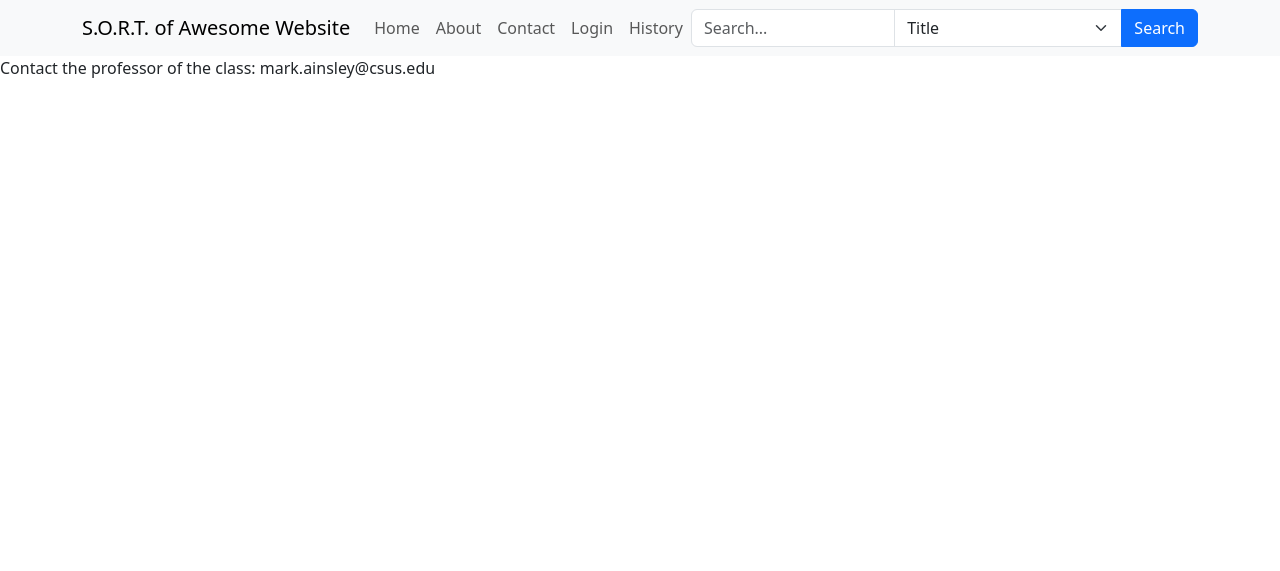
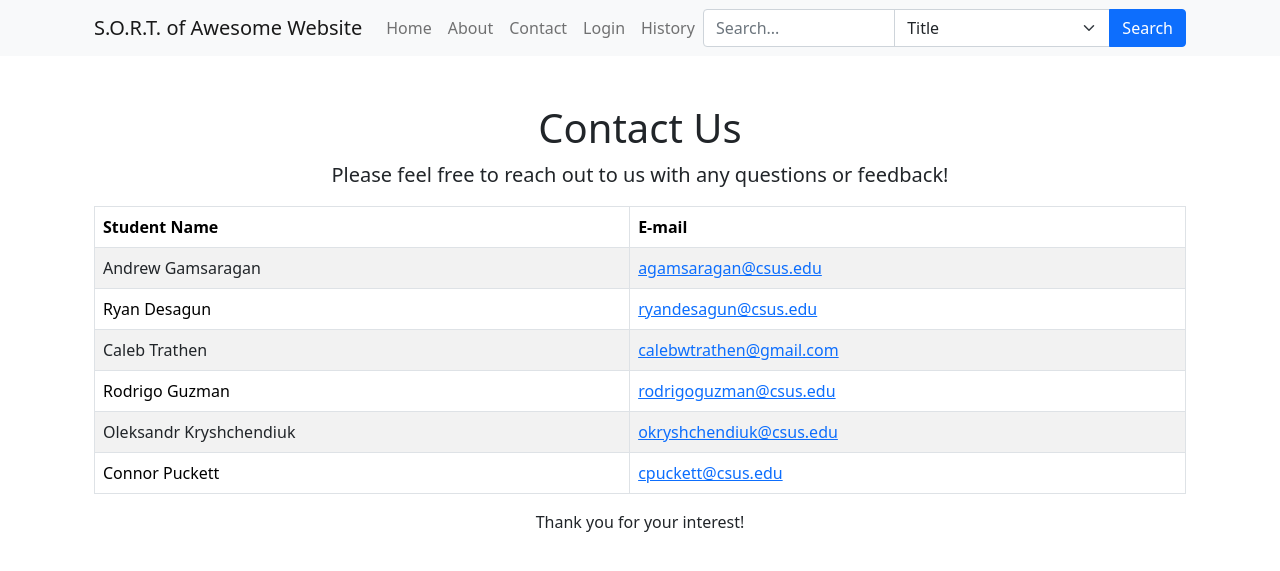
Before and after one commit to agamsara/S.O.R.T, a Django app: template templates/contact.html in a window 1280 px wide. Shown: the top 571 px of the page. Run offline with Django 3.2, Linux system fonts and the light colour scheme; the template is opened without the code that fills it, so the values that code supplies are empty; some libraries are stand-ins or nearby versions.

Commit message:
updated about us and contact us pages

```diff
--- a/templates/contact.html
+++ b/templates/contact.html
@@ -2,7 +2,55 @@
 
 {% block content %}
 <!-- Page Contents -->
-<p>
-Contact the professor of the class: mark.ainsley@csus.edu
-</p>
+<!DOCTYPE html>
+<html>
+  <head>
+    <title>Contact Us</title>
+    <meta charset="UTF-8">
+    <meta name="viewport" content="width=device-width, initial-scale=1.0">
+    <link rel="stylesheet" href="https://cdnjs.cloudflare.com/ajax/libs/bootstrap/5.0.0/css/bootstrap.min.css">
+  </head>
+  <body>
+    <div class="container">
+      <h1 class="text-center mt-5">Contact Us</h1>
+      <p class="lead text-center">Please feel free to reach out to us with any questions or feedback!</p>
+      <table class="table table-bordered table-striped">
+        <thead>
+          <tr>
+            <th scope="col">Student Name</th>
+            <th scope="col">E-mail</th>
+          </tr>
+        </thead>
+        <tbody>
+          <tr>
+            <td>Andrew Gamsaragan</td>
+            <td><a href="mailto:agamsaragan@csus.edu">agamsaragan@csus.edu</a></td>
+          </tr>
+          <tr>
+            <td>Ryan Desagun</td>
+            <td><a href="mailto:ryandesagun@csus.edu">ryandesagun@csus.edu</a></td>
+          </tr>
+          <tr>
+            <td>Caleb Trathen</td>
+            <td><a href="mailto:calebwtrathen@gmail.com">calebwtrathen@gmail.com</a></td>
+          </tr>
+          <tr>
+            <td>Rodrigo Guzman</td>
+            <td><a href="mailto:rodrigoguzman@csus.edu">rodrigoguzman@csus.edu</a></td>
+          </tr>
+          <tr>
+            <td>Oleksandr Kryshchendiuk</td>
+            <td><a href="mailto:okryshchendiuk@csus.edu">okryshchendiuk@csus.edu</a></td>
+          </tr>
+          <tr>
+            <td>Connor Puckett</td>
+            <td><a href="mailto:cpuckett@csus.edu">cpuckett@csus.edu</a></td>
+          </tr>
+        </tbody>
+      </table>
+      <p class="text-center">Thank you for your interest!</p>
+    </div>
+    <script src="https://cdnjs.cloudflare.com/ajax/libs/bootstrap/5.0.0/js/bootstrap.bundle.min.js"></script>
+  </body>
+</html>
 {% endblock %}
```
Also changed, not shown: templates/about.html (+12 -14 lines).
